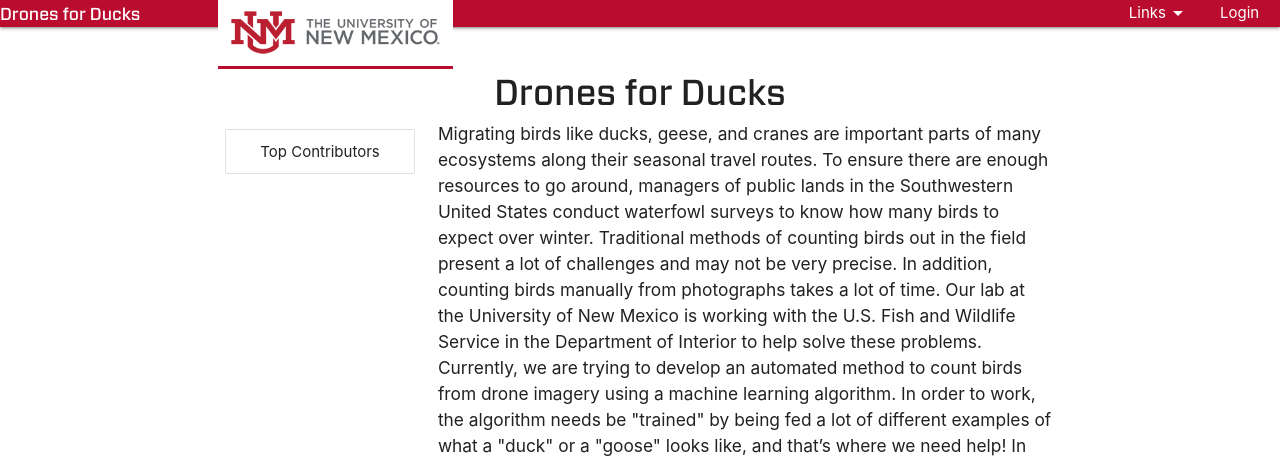
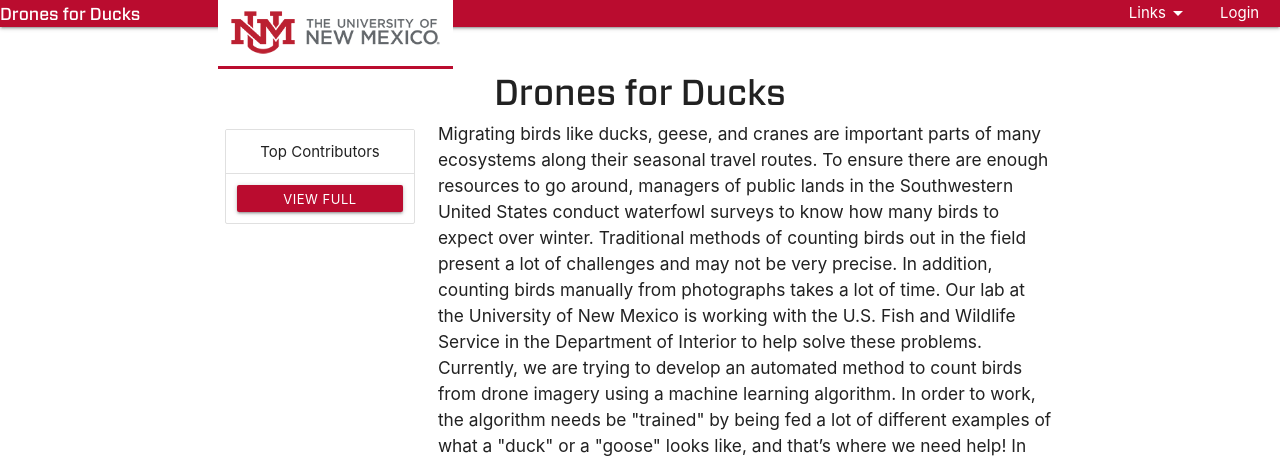
Before and after one commit to ASPIRE-collab/team-ducks, a Flask app: page / in a window 1280 px wide. Shown: the top 462 px of the page. Run offline with Flask 2, Linux system fonts and the light colour scheme; data that the repository does not hold is empty; parts of the project's set-up code (start-up, migrations or seed data) failed here and were passed over.

Commit message:
Changed default to png and added full rankings button

```diff
--- a/static/css/main.css
+++ b/static/css/main.css
@@ -198,8 +198,14 @@
 }
 
 .contrib-pill{
-    background-color: #a1a1a1;
+    background-color: #ba0c2f;
     color: white;
     padding: 6px;
     border-radius: 9px;
 }
+.rankings-button{
+    margin: 11px;
+    height: 27px;
+    line-height: 28px;
+    font-size: small;
+}
--- a/templates/index_body.html
+++ b/templates/index_body.html
@@ -12,10 +12,10 @@
 
       {% for contributor in top_contributors %}
 
-      <li class="collection-item"> {{ loop.index}}. &nbsp; &nbsp; <img src="{{contributor.avatar}}" alt="" class="circle tiny-avatar">  {{ contributor.name }} <span class="secondary-content contrib-pill">{{ contributor.count }}</span>  </li>
+      <li class="collection-item"> {{ loop.index}} <img src="{{contributor.avatar}}" alt="" class="circle tiny-avatar">  {{ contributor.name }} <span class="secondary-content contrib-pill">{{ contributor.count }}</span>  </li>
 
       {% endfor %}
-
+<li class="center"><a class="waves-effect waves-light btn rankings-button">View Full Rankings</a></li>
 
     </ul>
   </div>
--- a/views/admin.py
+++ b/views/admin.py
@@ -65,7 +65,7 @@
             r = requests.get(item.avatar_src, allow_redirects=True)
             open(avatar_path, 'wb').write(r.content)
         else:
-            avatar_src="default.jpeg"
+            avatar_src="default.png"
         #We store the userdata  in a temporary dictionary.
         insert_dict['avatar_src']=avatar_src
         insert_dict['id']=int(item.id)
```
